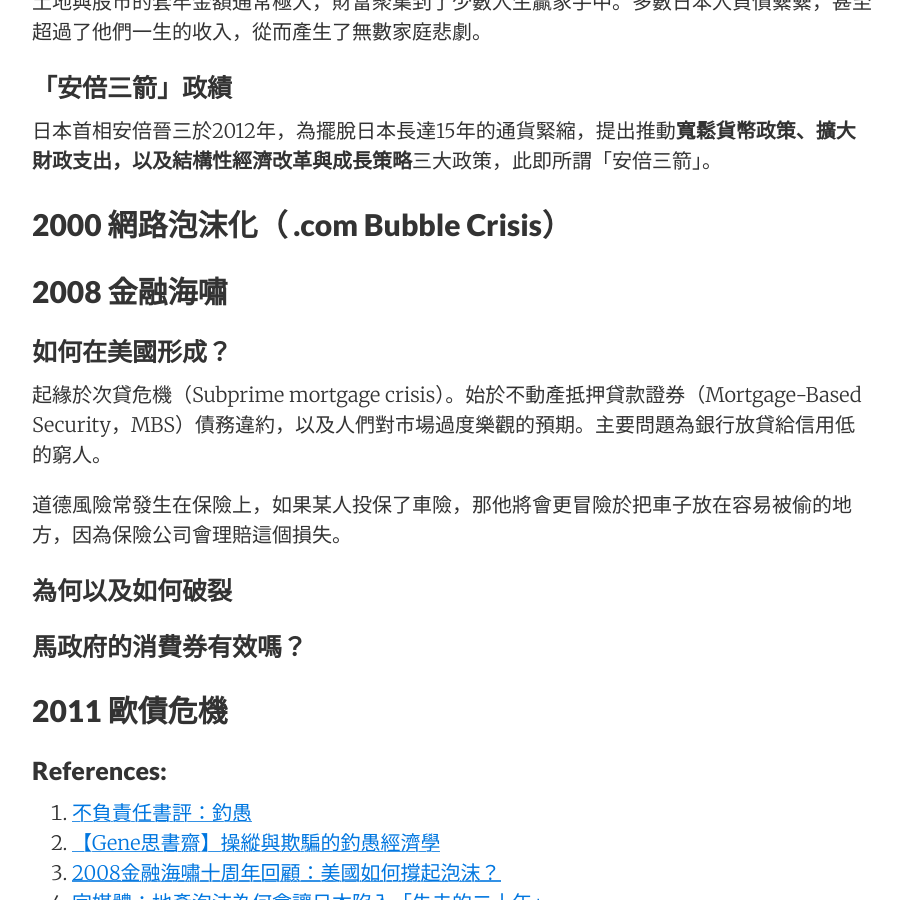
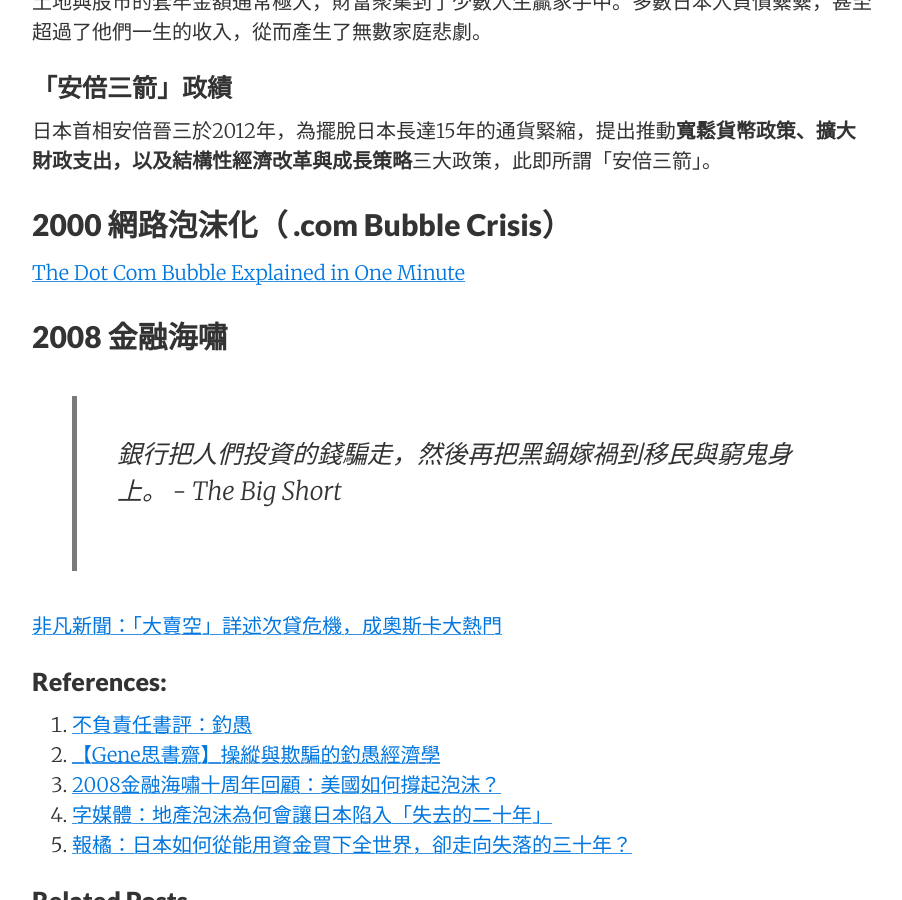
Before and after one commit to AdrianHsu/AdrianHsu.github.io, a Jekyll site: the page built from _posts/2018-12-17-phishing.md, in a window 1280 px wide and 900 px high, scrolled down 2824 px. Shown: the whole window, without its empty margins (188-1090 px from the left). Built offline with Jekyll 4.4.1, drawn with Linux system fonts in a browser that asks for light colours; nearby versions of some CDN libraries; comment, search, counter and statistics services are not loaded.

Commit message:
blog push

```diff
--- a/_posts/2018-12-17-phishing.md
+++ b/_posts/2018-12-17-phishing.md
@@ -74,24 +74,13 @@ categories:  econ
 
 ## 2000 網路泡沫化（ .com Bubble Crisis）
 
-
+[The Dot Com Bubble Explained in One Minute](https://www.youtube.com/watch?v=5ksVshqVuiM)
 
 ## 2008 金融海嘯
 
-### 如何在美國形成？
+> 銀行把人們投資的錢騙走，然後再把黑鍋嫁禍到移民與窮鬼身上。 - The Big Short
 
-起緣於次貸危機（Subprime mortgage crisis）。始於不動產抵押貸款證券（Mortgage-Based Security，MBS）債務違約，以及人們對市場過度樂觀的預期。主要問題為銀行放貸給信用低的窮人。
-
-道德風險常發生在保險上，如果某人投保了車險，那他將會更冒險於把車子放在容易被偷的地方，因為保險公司會理賠這個損失。
-
-### 為何以及如何破裂
-
-### 馬政府的消費券有效嗎？
-
-
-## 2011 歐債危機
-
-
+[非凡新聞：「大賣空」詳述次貸危機，成奧斯卡大熱門](https://www.youtube.com/watch?v=p54CP3HIHH4)
 
 
 
```
Also changed, not shown: _posts/2018-12-17-macro.md (+8 -0 lines).
